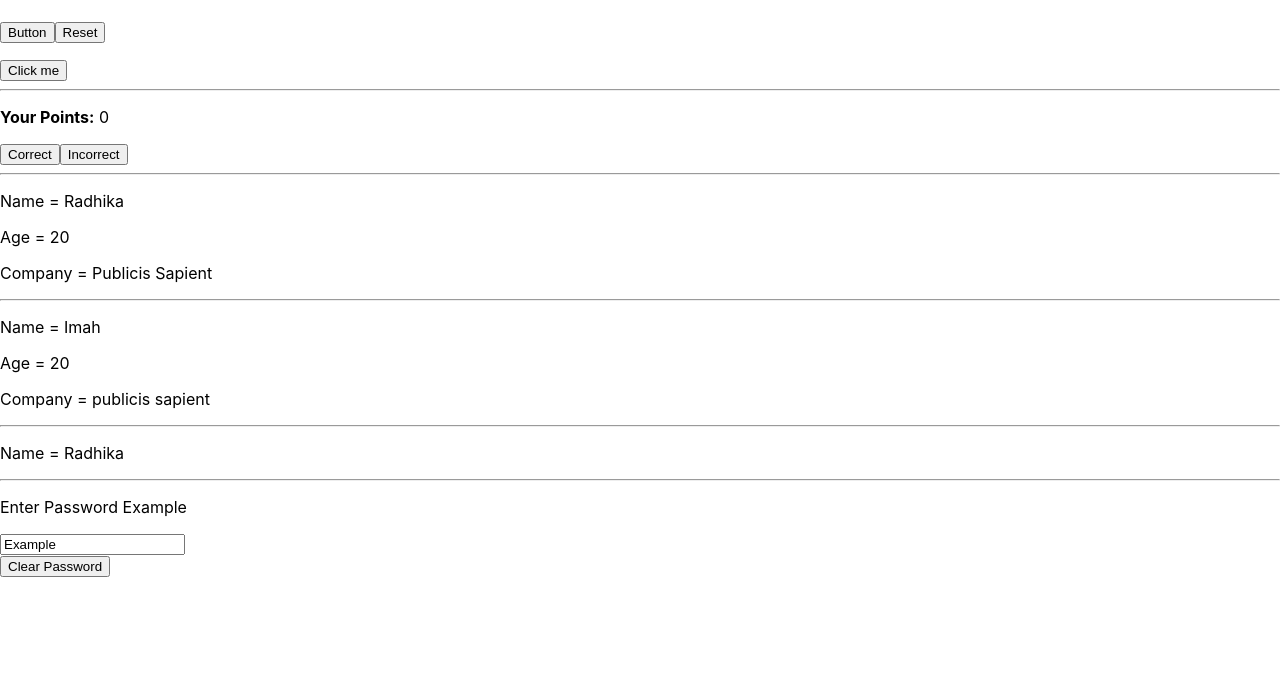
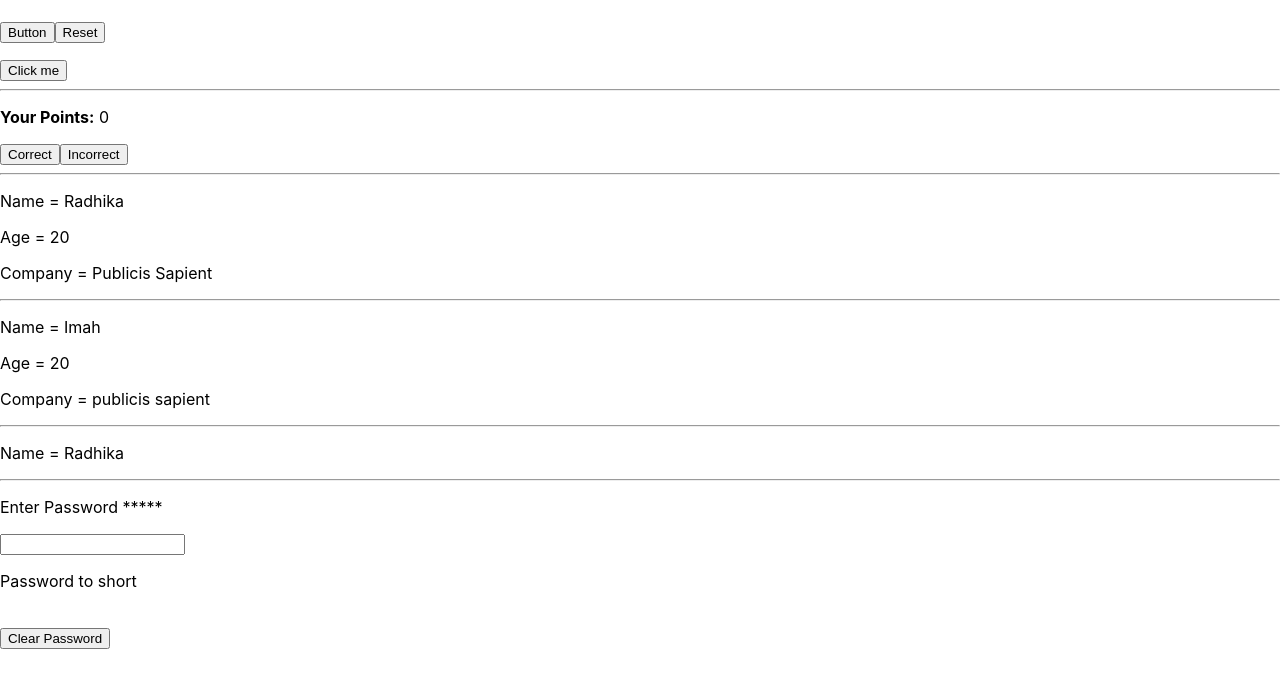
Before and after one commit to RadhikaChamdal/pd, a React (Create React App) app: page / in a window 1280 px wide. Shown: the top 688 px of the page. Built offline with nearby package versions, Linux system fonts and the light colour scheme.

Commit message:
added Password too long, on Password Waarning function

```diff
--- a/src/components/input.js
+++ b/src/components/input.js
@@ -5,11 +5,11 @@ function Input(){
 // when using state, need to think of what the state would be showing.
 // what is it doing, right now we are using password, and setPassword as this is what we want the state to represent.
 // password is the variable, what the user sees, and setPassword is the function
-const [inputPassword, setInputPassword] = React.useState("Example")
+const [inputPassword, setInputPassword] = React.useState("")
 
 return (
        <div>
-           <p>Enter Password {inputPassword}</p>
+           <p>Enter Password ***** </p>
            <input
         //    updating state on an onChange event
         // when using inputs onChange is just what you need to know
@@ -18,9 +18,9 @@ return (
 
 }}
 
-
-
-           value = {inputPassword}/>
+      value = {inputPassword}/>
+      {/* below describes if password length is equal to what the
+      user types the output will either be password to short ot too long */}
       <PasswordWarning passwordLength={inputPassword.length}/>
       <br />
 {/* Right now this is one way input binding, {inputPassword} is bound to inputPassword in state, this is also a control component*/}
@@ -36,8 +36,9 @@ function PasswordWarning (props) {
     if(props.passwordLength < 5){
     return <p>Password to short </p>
     } else {
-        return null
+        return <p>Password too long</p>
     }
+
 
 }
 export default Input
```
